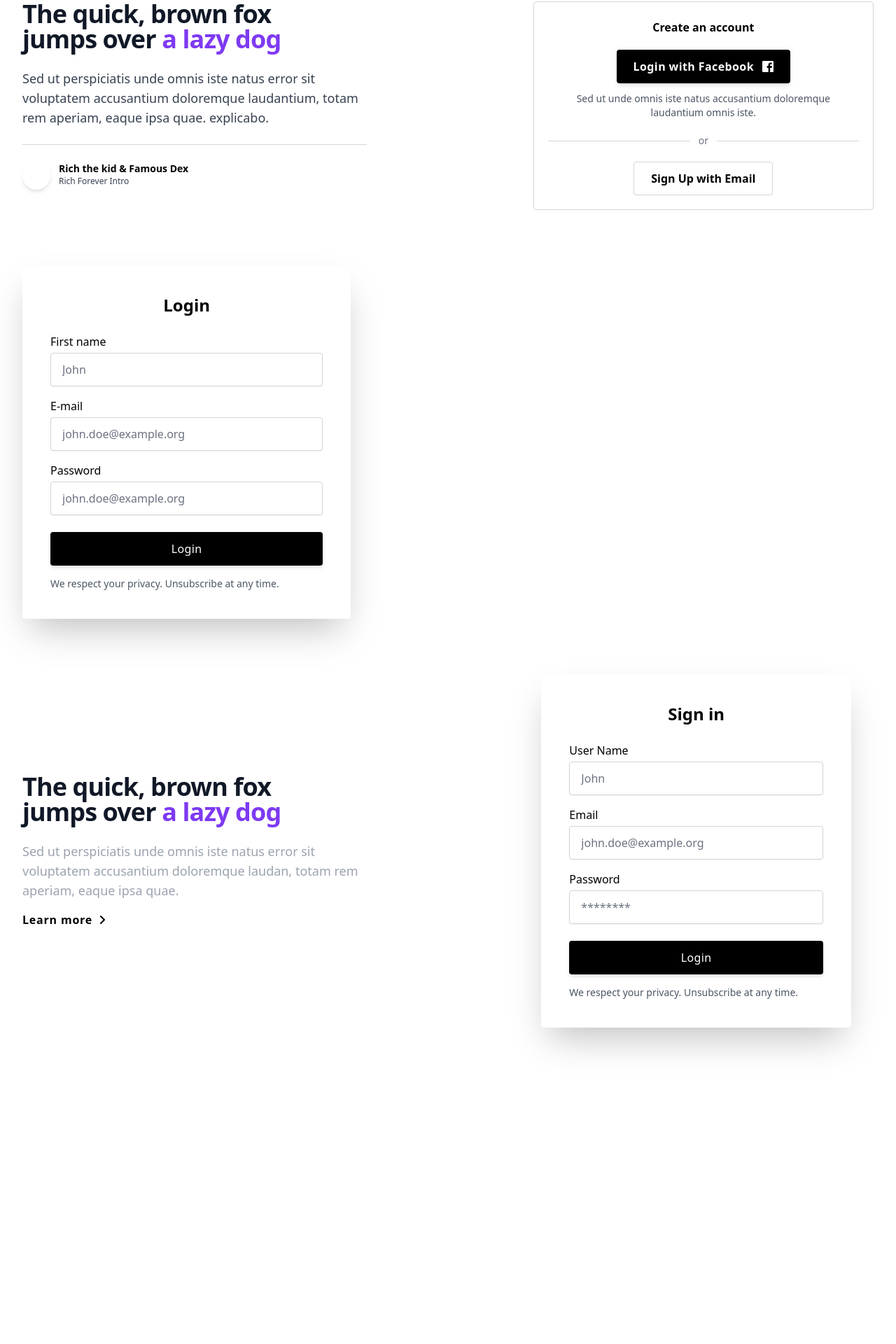
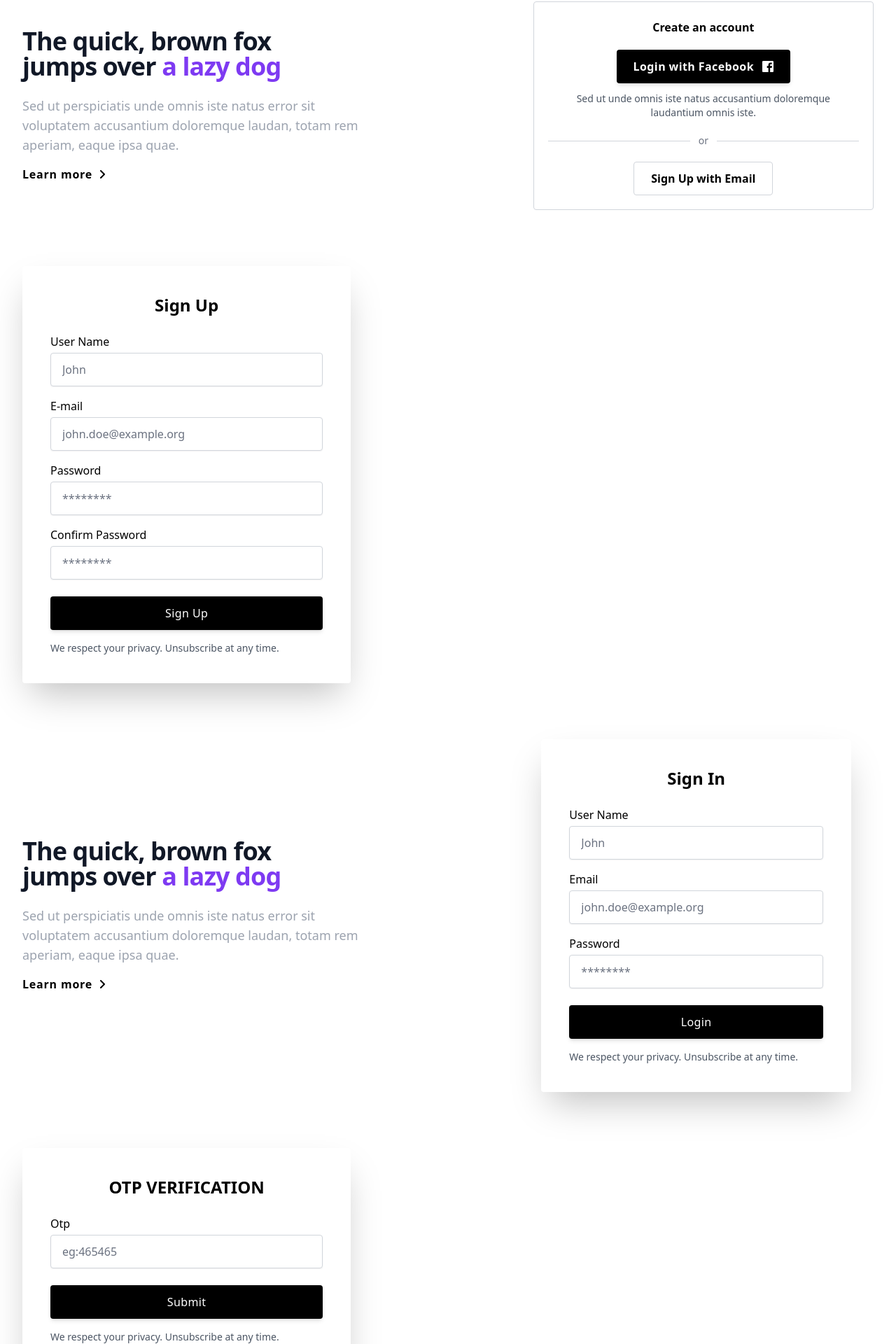
Before and after one commit to Mohammedrisvanvm/Carland, a React (Vite) app in the folder car land frontend/: page / in a window 1280 px wide. Shown: the part 769-2689 px from the top of the page at 70% size. Before the commit the page ends 2317 px from the top, so only its background shows below. Built offline with nearby package versions, Linux system fonts and the light colour scheme.

Commit message:
component Otp created'

```diff
--- a/car land frontend/src/App.tsx
+++ b/car land frontend/src/App.tsx
@@ -2,6 +2,7 @@ import { Banner } from "./components/banner/Banner"
 import { LoginMainPage } from "./components/loginpage/LoginMainPage"
 import { HAI } from "./components/loginpage/loginform/HAI"
 import { LoginForm } from "./components/loginpage/loginform/LoginForm"
+import { Otp } from "./components/loginpage/loginform/Otp"
 import { MainHeader } from "./components/userHeader/MainHeader/MainHeader"
 
 
@@ -22,6 +23,7 @@ function App() {
 <LoginMainPage/>
 <LoginForm/>
 <HAI/>
+<Otp/>
 
       </div>
 
--- a/car land frontend/src/components/loginpage/LoginMainPage.tsx
+++ b/car land frontend/src/components/loginpage/LoginMainPage.tsx
@@ -1,11 +1,11 @@
 import { ReactElement } from "react";
-import { LoginForm } from "./loginform/LoginForm";
+
 export const LoginMainPage = (): ReactElement => {
   return (
+    <div className="relative  bg-opacity-75">
       <div className="px-4 py-16 mx-auto sm:max-w-xl md:max-w-full lg:max-w-screen-xl md:px-24 lg:px-8 lg:py-20">
-      <div className="flex flex-col justify-between lg:flex-row">
-        <div className="mb-12 lg:max-w-lg lg:pr-5 lg:mb-0">
-          <div className="max-w-xl mb-6">
+        <div className="flex flex-col items-center justify-between xl:flex-row">
+          <div className="w-full max-w-xl mb-12 xl:mb-0 xl:pr-16 xl:w-7/12">
             <h2 className="max-w-lg mb-6 font-sans text-3xl font-bold tracking-tight text-gray-900 sm:text-4xl sm:leading-none">
               The quick, brown fox
               <br className="hidden md:block" />
@@ -14,28 +14,25 @@ export const LoginMainPage = (): ReactElement => {
                 a lazy dog
               </span>
             </h2>
-            <p className="text-base text-gray-700 md:text-lg">
+            <p className="max-w-xl mb-4 text-base text-gray-400 md:text-lg">
               Sed ut perspiciatis unde omnis iste natus error sit voluptatem
-              accusantium doloremque laudantium, totam rem aperiam, eaque ipsa
-              quae. explicabo.
+              accusantium doloremque laudan, totam rem aperiam, eaque ipsa
+              quae.
             </p>
-          </div>
-          <hr className="mb-6 border-gray-300" />
-          <div className="flex">
-            <a href="/" aria-label="Play Song" className="mr-3">
-              <div className="flex items-center justify-center w-10 h-10 text-white transition duration-300 transform rounded-full shadow-md bg-deep-purple-accent-400 hover:bg-deep-purple-accent-700 hover:scale-110">
-                <svg className="w-6" fill="currentColor" viewBox="0 0 24 24">
-                  <path d="M16.53,11.152l-8-5C8.221,5.958,7.833,5.949,7.515,6.125C7.197,6.302,7,6.636,7,7v10 c0,0.364,0.197,0.698,0.515,0.875C7.667,17.958,7.833,18,8,18c0.184,0,0.368-0.051,0.53-0.152l8-5C16.822,12.665,17,12.345,17,12 S16.822,11.335,16.53,11.152z" />
+            <a
+              href="/"
+              aria-label=""
+              className="inline-flex items-center font-semibold tracking-wider transition-colors duration-200 text-teal-accent-400 hover:text-teal-accent-700"
+            >
+              Learn more
+              <svg
+                className="inline-block w-3 ml-2"
+                fill="currentColor"
+                viewBox="0 0 12 12"
+              >
+                <path d="M9.707,5.293l-5-5A1,1,0,0,0,3.293,1.707L7.586,6,3.293,10.293a1,1,0,1,0,1.414,1.414l5-5A1,1,0,0,0,9.707,5.293Z" />
               </svg>
-              </div>
             </a>
-            <div className="flex flex-col">
-              <div className="text-sm font-semibold">
-                Rich the kid &amp; Famous Dex
-              </div>
-              <div className="text-xs text-gray-700">Rich Forever Intro</div>
-            </div>
-          </div>
           </div>
           <div className="px-5 pt-6 pb-5 text-center border border-gray-300 rounded lg:w-2/5">
             <div className="mb-5 font-semibold">Create an account</div>
@@ -77,5 +74,6 @@ export const LoginMainPage = (): ReactElement => {
 
         </div>
       </div>
+    </div>
   );
 };
--- a/car land frontend/src/components/loginpage/loginform/HAI.tsx
+++ b/car land frontend/src/components/loginpage/loginform/HAI.tsx
@@ -36,7 +36,7 @@ export const HAI = () => {
               <div className="w-full max-w-xl xl:px-8 xl:w-5/12">
                 <div className="bg-white rounded shadow-2xl p-7 sm:p-10">
                   <h3 className="mb-4 text-xl font-semibold sm:text-center sm:mb-6 sm:text-2xl">
-                    Sign in
+                    Sign In
                   </h3>
                   <form>
                     <div className="mb-1 sm:mb-2">
--- a/car land frontend/src/components/loginpage/loginform/LoginForm.tsx
+++ b/car land frontend/src/components/loginpage/loginform/LoginForm.tsx
@@ -7,7 +7,7 @@ export const LoginForm = (): ReactElement => {
             <div className="w-full max-w-xl xl:px-8 xl:w-5/12">
                 <div className="bg-white rounded shadow-2xl p-7 sm:p-10">
                     <h3 className="mb-4 text-xl font-semibold sm:text-center sm:mb-6 sm:text-2xl">
-                        Login
+                        Sign Up
                     </h3>
                     <form>
                         <div className="mb-1 sm:mb-2">
@@ -15,7 +15,7 @@ export const LoginForm = (): ReactElement => {
                                 htmlFor="firstName"
                                 className="inline-block mb-1 font-medium"
                             >
-                                First name
+                                User Name
                             </label>
                             <input
                                 placeholder="John"
@@ -26,22 +26,7 @@ export const LoginForm = (): ReactElement => {
                                 name="firstName"
                             />
                         </div>
-                        {/* <div className="mb-1 sm:mb-2">
-                    <label
-                      htmlFor="lastName"
-                      className="inline-block mb-1 font-medium"
-                    >
-                      Last name
-                    </label>
-                    <input
-                      placeholder="Doe"
-                      required
-                      type="text"
-                      className="flex-grow w-full h-12 px-4 mb-2 transition duration-200 bg-white border border-gray-300 rounded shadow-sm appearance-none focus:border-deep-purple-accent-400 focus:outline-none focus:shadow-outline"
-                      id="lastName"
-                      name="lastName"
-                    />
-                  </div> */}
+
                         <div className="mb-1 sm:mb-2">
                             <label
                                 htmlFor="email"
@@ -60,18 +45,34 @@ export const LoginForm = (): ReactElement => {
                         </div>
                         <div className="mb-1 sm:mb-2">
                             <label
-                                htmlFor="email"
+                                htmlFor="Password"
                                 className="inline-block mb-1 font-medium"
                             >
                                 Password
                             </label>
                             <input
-                                placeholder="john.doe@example.org"
+                                placeholder="********"
                                 required
                                 type="text"
                                 className="flex-grow w-full h-12 px-4 mb-2 transition duration-200 bg-white border border-gray-300 rounded shadow-sm appearance-none focus:border-deep-purple-accent-400 focus:outline-none focus:shadow-outline"
-                                id="email"
-                                name="email"
+                                id="Password"
+                                name="Password"
+                            />
+                        </div>
+                        <div className="mb-1 sm:mb-2">
+                            <label
+                                htmlFor="Password"
+                                className="inline-block mb-1 font-medium"
+                            >
+                                Confirm Password
+                            </label>
+                            <input
+                                  placeholder="********"
+                                required
+                                type="text"
+                                className="flex-grow w-full h-12 px-4 mb-2 transition duration-200 bg-white border border-gray-300 rounded shadow-sm appearance-none focus:border-deep-purple-accent-400 focus:outline-none focus:shadow-outline"
+                                id="Password"
+                                name="Password"
                             />
                         </div>
                         <div className="mt-4 mb-2 sm:mb-4">
@@ -85,7 +86,7 @@ export const LoginForm = (): ReactElement => {
                                 type="submit"
                                 className="inline-flex items-center justify-center w-full h-12 px-4 font-medium tracking-wide text-white transition duration-200 rounded shadow-md bg-black hover:bg-deep-purple-accent-700 focus:shadow-outline focus:outline-none"
                             >
-                                Login
+                                Sign Up
                             </button>
                         </div>
                         <p className="text-xs text-gray-600 sm:text-sm">
--- /dev/null
+++ b/car land frontend/src/components/loginpage/loginform/Otp.tsx
@@ -0,0 +1,43 @@
+export const Otp = () => {
+    return (
+
+        <div className="w-full max-w-xl xl:px-8 xl:w-5/12">
+            <div className="bg-white rounded shadow-2xl p-7 sm:p-10">
+                <h3 className="mb-4 text-xl font-semibold sm:text-center sm:mb-6 sm:text-2xl">
+                    OTP VERIFICATION
+                </h3>
+                <form>
+                    <div className="mb-1 sm:mb-2">
+                        <label
+                            htmlFor="firstName"
+                            className="inline-block mb-1 font-medium"
+                        >
+                            Otp
+                        </label>
+                        <input
+                            placeholder="eg:465465"
+                            required
+                            type="text"
+                            className="flex-grow w-full h-12 px-4 mb-2 transition duration-200 bg-white border border-gray-300 rounded shadow-sm appearance-none focus:border-deep-purple-accent-400 focus:outline-none focus:shadow-outline"
+                            id="Otp"
+                            name="Otp"
+                        />
+                    </div>
+
+                    <div className="mt-4 mb-2 sm:mb-4">
+                        <button
+                            type="submit"
+                            className="inline-flex items-center justify-center w-full h-12 px-6 font-medium tracking-wide text-white transition duration-200 rounded shadow-md bg-black hover:bg-deep-purple-accent-700 focus:shadow-outline focus:outline-none"
+                        >
+                            Submit
+                        </button>
+                    </div>
+                    <p className="text-xs text-gray-600 sm:text-sm">
+                        We respect your privacy. Unsubscribe at any time.
+                    </p>
+                </form>
+            </div>
+        </div>
+
+    );
+};
```
Lines whose indentation alone changed are shown as unchanged.
